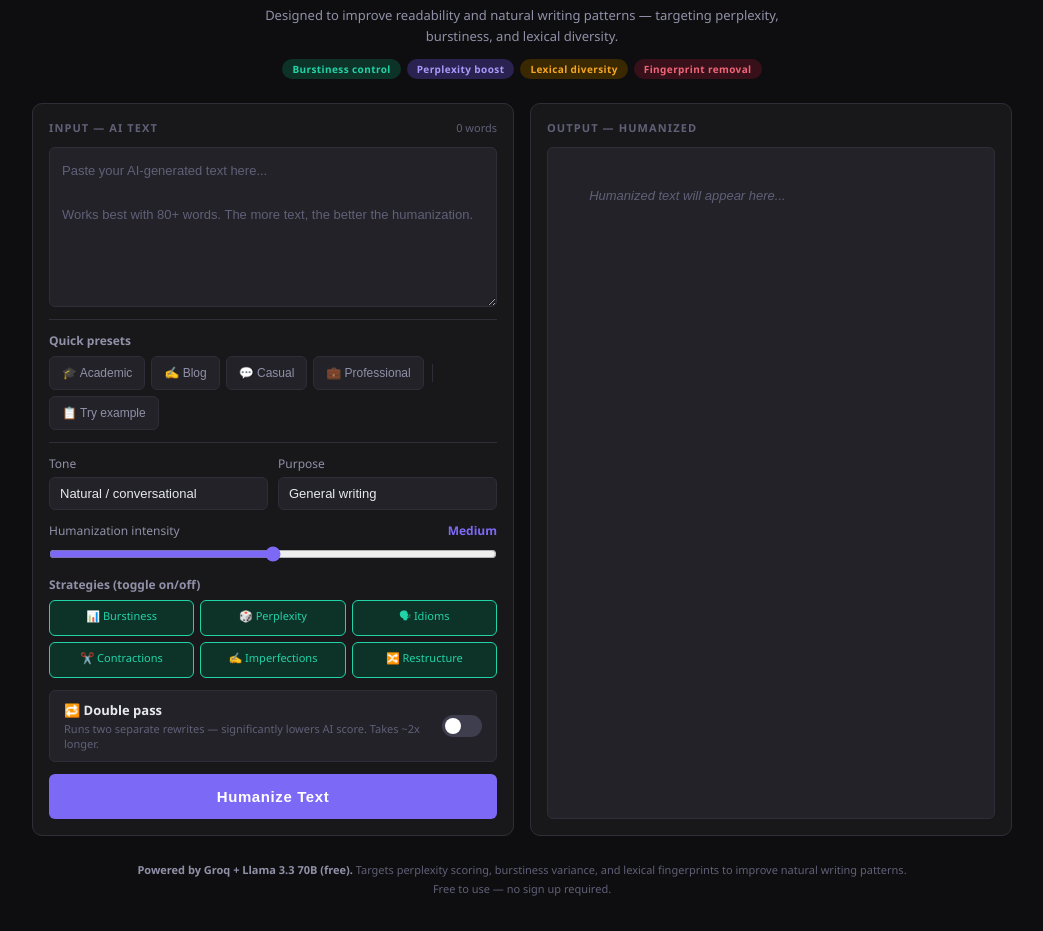
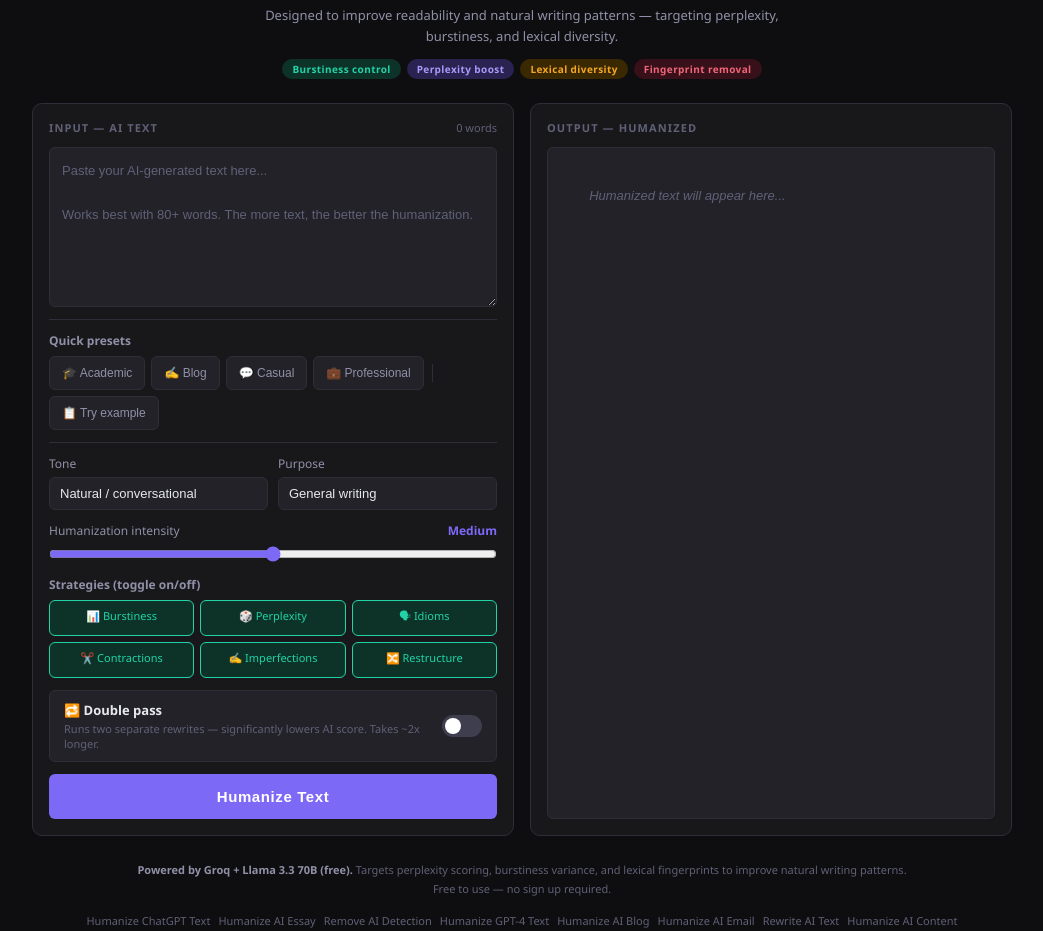
Before and after one commit to pixeldatafinder/AI-Humanizer, a plain HTML site: page static/index.html in a window 1280 px wide. Shown: the part 82-1013 px from the top of the page, without its empty margins (118-1161 px from the left). Before the commit the page ends 981 px from the top, so only its background shows below. Drawn offline with Linux system fonts and the light colour scheme.

Commit message:
Enhance footer with humanization service links
Added links for various humanization services in the footer.

```diff
--- a/static/index.html
+++ b/static/index.html
@@ -384,6 +384,16 @@
   <div class="footer">
     <strong>Powered by Groq + Llama 3.3 70B (free).</strong> Targets perplexity scoring, burstiness variance, and lexical fingerprints to improve natural writing patterns.<br>
     Free to use — no sign up required.
+    <div style="margin-top:12px;display:flex;flex-wrap:wrap;gap:8px;justify-content:center;">
+      <a href="/humanize-chatgpt-text" style="color:var(--text3);font-size:11px;text-decoration:none;">Humanize ChatGPT Text</a>
+      <a href="/humanize-ai-essay" style="color:var(--text3);font-size:11px;text-decoration:none;">Humanize AI Essay</a>
+      <a href="/remove-ai-detection" style="color:var(--text3);font-size:11px;text-decoration:none;">Remove AI Detection</a>
+      <a href="/humanize-gpt4-text" style="color:var(--text3);font-size:11px;text-decoration:none;">Humanize GPT-4 Text</a>
+      <a href="/humanize-ai-blog-post" style="color:var(--text3);font-size:11px;text-decoration:none;">Humanize AI Blog</a>
+      <a href="/humanize-ai-email" style="color:var(--text3);font-size:11px;text-decoration:none;">Humanize AI Email</a>
+      <a href="/rewrite-ai-text" style="color:var(--text3);font-size:11px;text-decoration:none;">Rewrite AI Text</a>
+      <a href="/humanize-ai-content" style="color:var(--text3);font-size:11px;text-decoration:none;">Humanize AI Content</a>
+    </div>
   </div>
 </div>
 
```
